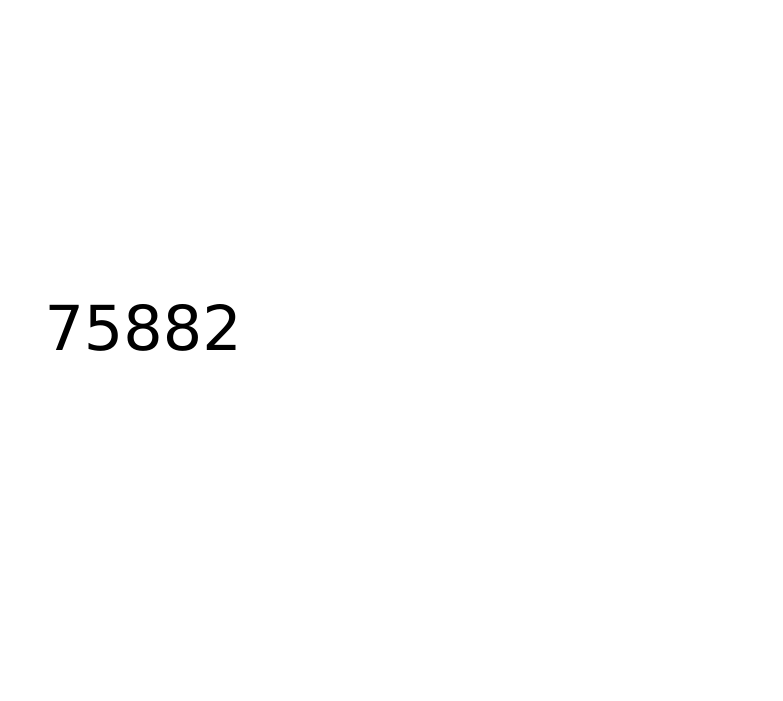
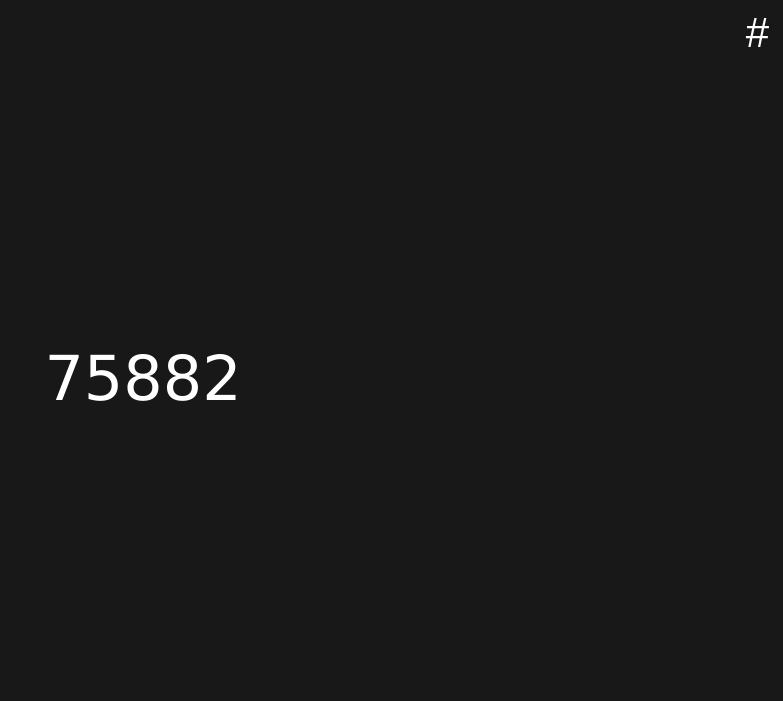
Before and after one commit to GabrielHonegger/SecondsToEndDay, a plain HTML site: page index.html in a window 1280 px wide. Shown: the whole page, without its empty margins (497-1280 px from the left). Drawn offline with Linux system fonts and the light colour scheme.

Commit message:
adding dark mode

```diff
--- a/index.html
+++ b/index.html
@@ -5,21 +5,64 @@
     <meta name="viewport" content="width=device-width, initial-scale=1.0">
     <title>Countdown Day</title>
     <style>
-        div {
+        body {
+            background-color: rgb(24, 24, 24);
+        }
+
+        #counter {
             display: flex;
             justify-content: center;
             font-family: 'Lucida Sans', 'Lucida Sans Regular', 'Lucida Grande', 'Lucida Sans Unicode', Geneva, Verdana, sans-serif;
             font-size: 62px;
             text-align: center;
             height: 80vh;
+            color: white;
             align-items: center;
+        }
+
+        #toggle {
+            width: 100%;
+            text-align: right;
+        }
+
+        button {
+            background-color: transparent;
+            color: white;
+            border: none;
+            font-size: 42px;
+            cursor: pointer;
         }
 
     </style>
 </head>
 <body>
-    <div id="counter">86.400</div>
+    <div>
+        <div id="toggle">
+            <button id="button">#</button>
+        </div>
+
+        <div id="counter">86.400</div>
+    </div>
+
     <script>
+        document.querySelector('button').addEventListener('click', function() {
+            const bodyElement = document.querySelector('body');
+            const currentColor = bodyElement.style.backgroundColor;
+            const counterElement = document.getElementById('counter');
+            const toggleElement = document.getElementById('button');
+
+            if (currentColor == 'white' || currentColor == '') {
+                bodyElement.style.backgroundColor = '#181818';
+                counterElement.style.color = 'white';
+                toggleElement.style.color = 'white';
+            } else {
+                bodyElement.style.backgroundColor = 'white';
+                counterElement.style.color = '#181818';
+                toggleElement.style.color = '#181818';
+            }
+
+        })
+
         function updateCountDown() {
             const now = new Date();
             const endOfDay = new Date(now.getFullYear(), now.getMonth(), now.getDate() + 1);
```
